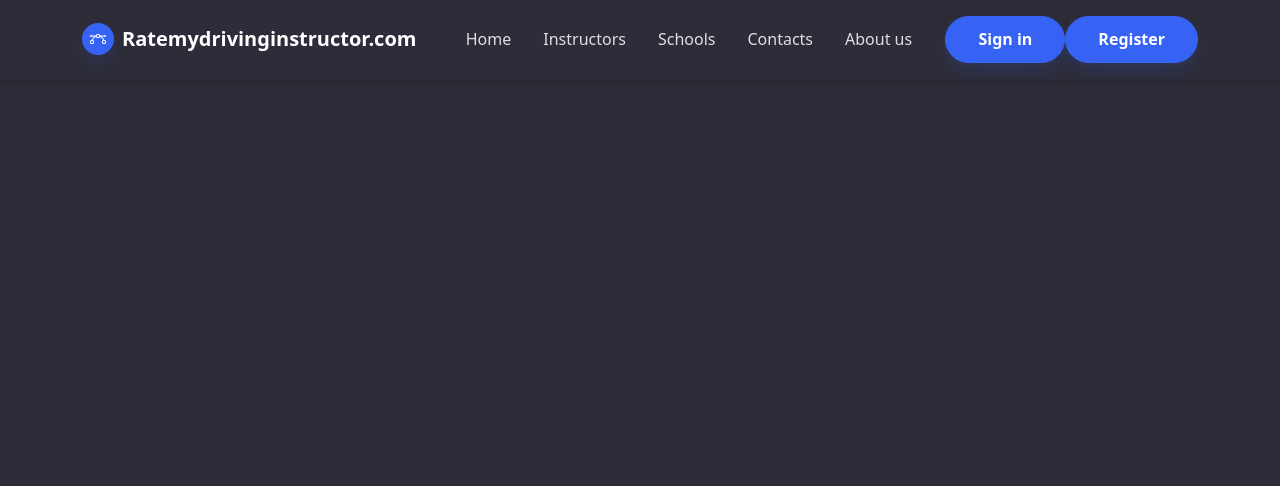
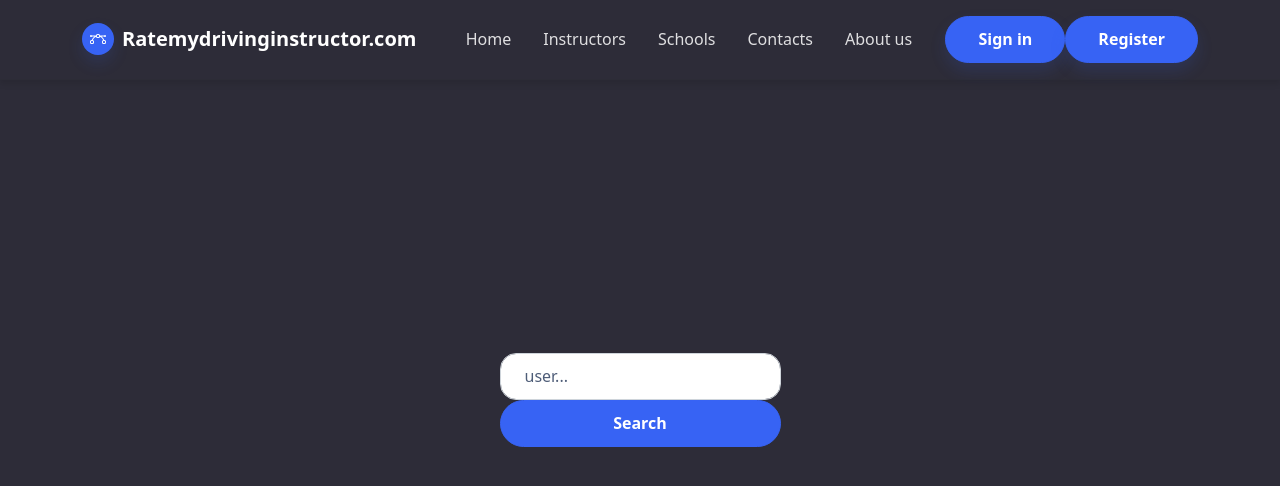
Before and after one commit to CodecoolGlobal/el-proyecte-grande-sprint-1-java-judit-g, a React (Vite) app in the folder frontend/rate-my-driving-instructor-frontend/: page /admin in a window 1280 px wide. Shown: the top 486 px of the page. Built offline with nearby package versions, Linux system fonts and the light colour scheme.

Commit message:
'feat: add AdminPage'

```diff
--- /dev/null
+++ b/frontend/rate-my-driving-instructor-frontend/src/component/SearchForm.jsx
@@ -0,0 +1,19 @@
+function SearchForm({ onSubmit, searchItem, searchType, setSearchItem}) {
+
+  return (
+    <form className="searchForm text-center" onSubmit={onSubmit}>
+                    <input
+                    className="form-control"
+                    type="text"
+                    value={searchItem}
+                    placeholder={`${searchType}...`}
+                    onChange={(e) => setSearchItem(e.target.value)}
+                    name="search"
+                    id="search"
+                    />
+                    <button type="submit" className="btn btn-primary d-block w-100">Search</button>
+    </form>
+  )
+}
+
+export default SearchForm
--- /dev/null
+++ b/frontend/rate-my-driving-instructor-frontend/src/component/UserPage.jsx
@@ -0,0 +1,7 @@
+function UserPage({ user }) {
+
+  return <div>{user.username}</div>
+
+}
+
+export default UserPage
--- a/frontend/rate-my-driving-instructor-frontend/src/pages/AdminPage.jsx
+++ b/frontend/rate-my-driving-instructor-frontend/src/pages/AdminPage.jsx
@@ -1,10 +1,39 @@
-import React from 'react'
+import React, { useState } from 'react'
+import SearchForm from './../component/SearchForm';
+import UserPage from './../component/UserPage';
 
 function AdminPage() {
 
+  const [searchedUserName, setSearchedUserName] = useState("");
+  const [userSearchResult, setUserSearchResult] = useState(null);
+
+  async function fetchUser() {
+    const response = await fetch(`/api/admin/appuser?username=${searchedUserName}`, {
+      method: 'GET',
+      headers: {
+          'Authorization': `Bearer ${localStorage.getItem('jwt')}`,
+          'Content-Type': 'application/json',
+      }
+  });
+    const result = await response.json()
+    console.log(result)
+    setUserSearchResult(result);
+  }
+
+  async function handleSubmit(event) {
+    event.preventDefault();
+    await fetchUser();
+  }
+
   return (
     <div>
-
+      <SearchForm
+      onSubmit={handleSubmit}
+      searchItem={searchedUserName}
+      setSearchItem={setSearchedUserName}
+      searchType={"user"}/>
+      {userSearchResult ? (
+      <UserPage user={userSearchResult}/> ) : (null)}
     </div>
   )
 }
--- a/frontend/rate-my-driving-instructor-frontend/src/pages/HomePage.jsx
+++ b/frontend/rate-my-driving-instructor-frontend/src/pages/HomePage.jsx
@@ -2,6 +2,7 @@
 import './HomePage.css'
 import SchoolCard from "../component/cards/SchoolCard";
 import InstructorCard from "../component/cards/InstructorCard";
+import SearchForm from './../component/SearchForm';
 
 export default function HomePage() {
     const [searchItem, setSearchItem] = useState("");
@@ -80,18 +81,12 @@
                         searchType === "School" ? null : setFetchedList([]);
                         }}>School</button>
                 </div>
-                <form className="searchForm text-center" onSubmit={onSubmit}>
-                    <input
-                    className="form-control"
-                    type="text"
-                    value={searchItem}
-                    placeholder={`${searchType}...`}
-                    onChange={(e) => setSearchItem(e.target.value)}
-                    name="search"
-                    id="search"
-                    />
-                    <button type="submit" className="btn btn-primary d-block w-100">Search</button>
-                </form>
+                <SearchForm
+                onSubmit={onSubmit}
+                searchItem={searchItem}
+                searchType={searchType}
+                setSearchItem={setSearchItem}
+                />
             </div>
             {fetchedList[0] ?
                 <div className="searchResultBox">
```
